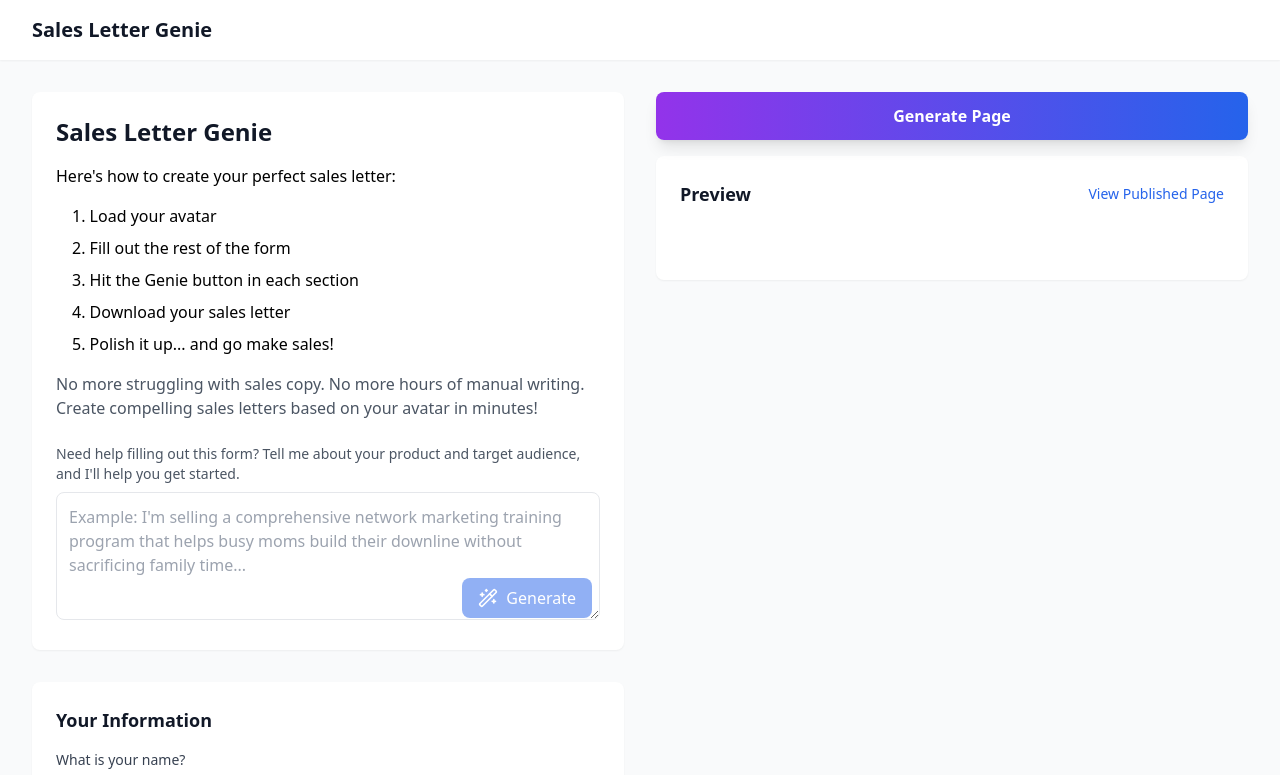
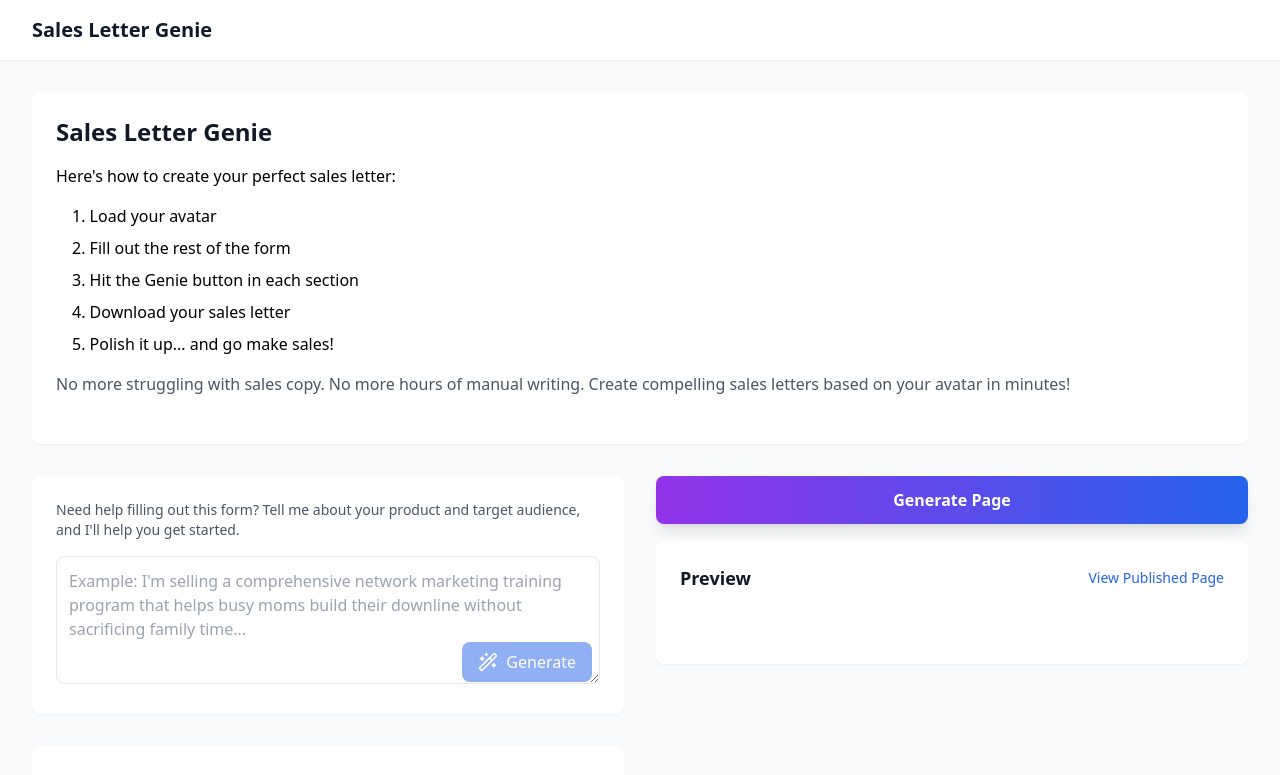
Before and after one commit to rapidstartup/copycontentai, a React (Vite) app: page / in a window 1280 px wide. Shown: the top 775 px of the page. Built offline with nearby package versions, Linux system fonts and the light colour scheme.

Commit message:
fix move generate box

```diff
--- a/src/App.tsx
+++ b/src/App.tsx
@@ -5,6 +5,7 @@ import AIStarter from './components/AIStarter';
 import AvatarForm from './components/AvatarForm';
 import { FormData } from './types/form';
 import { generateCopy, regenerateField } from './lib/openai';
+import { Loader2, Wand2, AlertCircle } from 'lucide-react';
 
 const initialFormData: FormData = {
   productDescription: '',
@@ -207,15 +208,67 @@ function App() {
       </nav>
 
       <div className="max-w-7xl mx-auto px-4 sm:px-6 lg:px-8 py-8">
+        {/* Header Section - Spans both columns */}
+        <div className="bg-white rounded-lg shadow-sm p-6 mb-8">
+          <h2 className="text-2xl font-semibold text-gray-900 mb-4">Sales Letter Genie</h2>
+          <div className="space-y-4 mb-6">
+            <p>Here's how to create your perfect sales letter:</p>
+            <ol className="list-decimal list-inside space-y-2 ml-4">
+              <li>Load your avatar</li>
+              <li>Fill out the rest of the form</li>
+              <li>Hit the Genie button in each section</li>
+              <li>Download your sales letter</li>
+              <li>Polish it up... and go make sales!</li>
+            </ol>
+            <p className="text-gray-600">
+              No more struggling with sales copy. No more hours of manual writing. Create compelling sales letters based
+              on your avatar in minutes!
+            </p>
+          </div>
+        </div>
+
         <div className="grid grid-cols-1 lg:grid-cols-2 gap-8">
-          {/* Form Column - Now with AIStarter at the top */}
+          {/* Form Column */}
           <div>
-            <AIStarter
-              onGenerate={handleGenerateContent}
-              loading={loading}
-              error={error}
-            />
+            {/* AI Generate Section */}
+            <div className="bg-white rounded-lg shadow-sm p-6 mb-8">
+              <p className="text-sm text-gray-600 mb-4">
+                Need help filling out this form? Tell me about your product and target audience, and I'll help you get started.
+              </p>
+              <div className="relative">
+                <textarea
+                  className="w-full h-32 p-3 border rounded-lg focus:ring-2 focus:ring-blue-500 focus:border-transparent"
+                  placeholder="Example: I'm selling a comprehensive network marketing training program that helps busy moms build their downline without sacrificing family time..."
+                  value={formData.productDescription}
+                  onChange={(e) => handleFormChange({ productDescription: e.target.value })}
+                />
+                <button
+                  onClick={() => handleGenerateContent(formData.productDescription)}
+                  disabled={loading || !formData.productDescription.trim()}
+                  className="absolute right-2 bottom-2 bg-blue-600 text-white px-4 py-2 rounded-lg hover:bg-blue-700 transition-colors flex items-center space-x-2 disabled:opacity-50 disabled:cursor-not-allowed"
+                >
+                  {loading ? (
+                    <>
+                      <Loader2 className="w-5 h-5 animate-spin" />
+                      <span>Generating...</span>
+                    </>
+                  ) : (
+                    <>
+                      <Wand2 className="w-5 h-5" />
+                      <span>Generate</span>
+                    </>
+                  )}
+                </button>
+              </div>
+              {error && (
+                <div className="mt-2 p-3 bg-red-50 border border-red-200 rounded-lg flex items-start gap-2">
+                  <AlertCircle className="w-5 h-5 text-red-500 flex-shrink-0 mt-0.5" />
+                  <p className="text-sm text-red-600">{error}</p>
+                </div>
+              )}
+            </div>
 
+            {/* Avatar Form */}
             <div className="bg-white rounded-lg shadow-sm p-6">
               <AvatarForm
                 data={formData}
```
